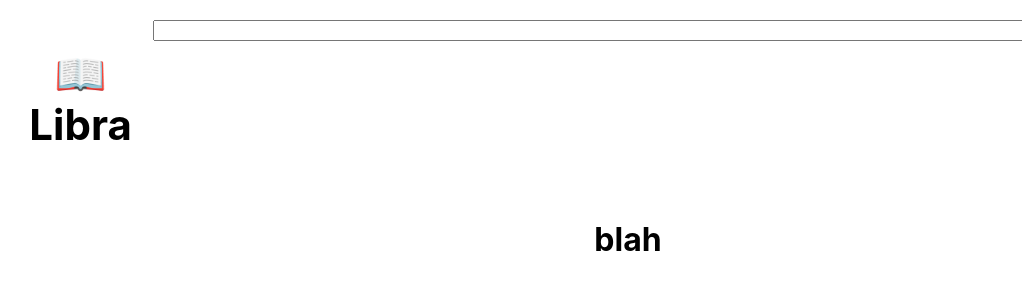
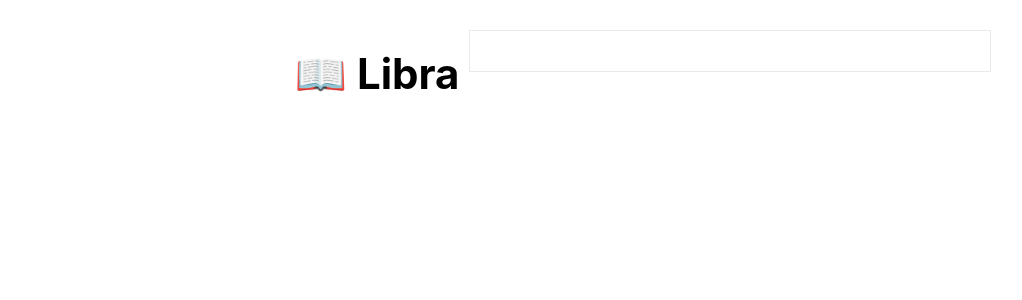
Before and after one commit to BenHili/Libra, a React (Create React App) app in the folder frontend/: page / in a window 1280 px wide. Shown: the top 300 px of the page, without its empty margins (12-1034 px from the left). Built offline with nearby package versions, Linux system fonts and the light colour scheme.

Commit message:
Adds search bar styling

```diff
--- a/frontend/src/App.css
+++ b/frontend/src/App.css
@@ -17,5 +17,19 @@
 }
 
 .App-search {
-  width: 100%;
+  border: none;
+  font-size: calc(5px + 2vmin);
+  padding: 10px;
+  margin: 10px;
+  height: 20px;
+  width: 500px;
+  border: 1px solid #eaeaea;
+  outline: none;
 }
+
+.App-search:hover {
+  border-color: #a0a0a0 #b9b9b9 #b9b9b9 #b9b9b9;
+}
+.App-search:focus {
+  border-color: #4d90fe;
+}
--- a/frontend/src/App.js
+++ b/frontend/src/App.js
@@ -14,7 +14,6 @@ function App() {
   return (
     <div className="App">
       <Header name="📖 Libra" />
-      <h1>blah</h1>
     </div>
   );
 }
```
